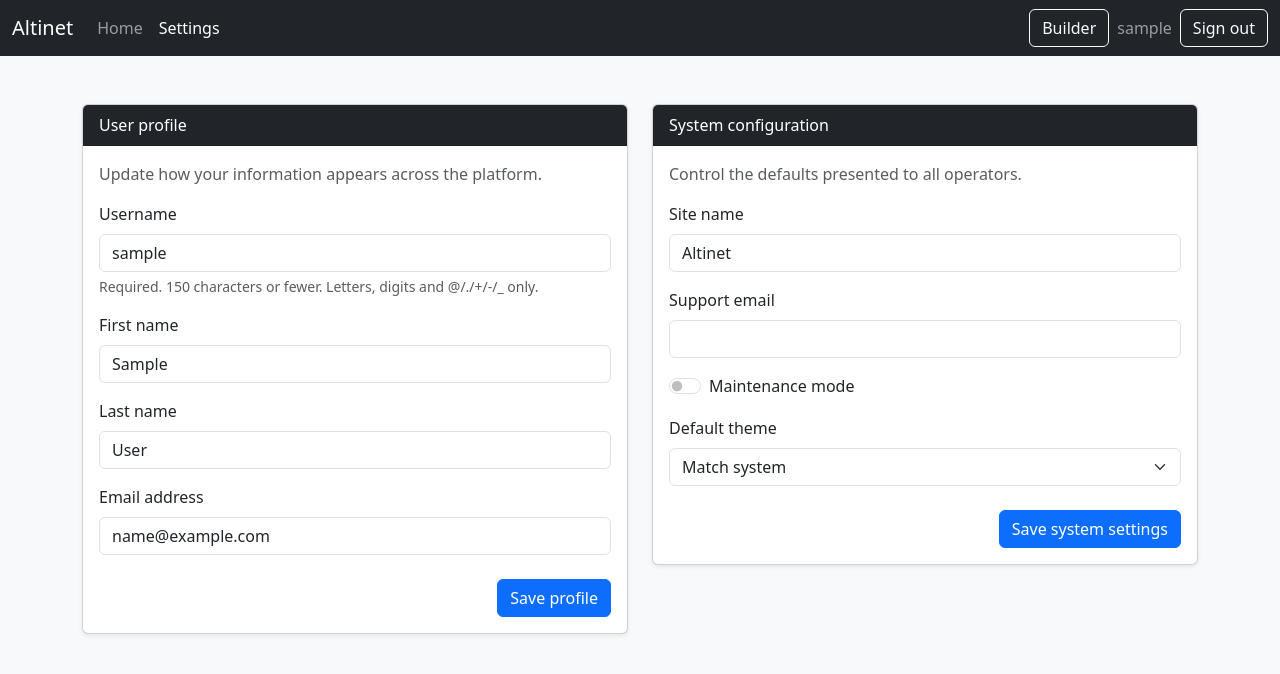
After one commit to malitech1/altinet, a Django app: page /settings/ in a window 1280 px wide. The commit adds this page. Shown: the top 674 px of the page. Run offline with Django 4.2, Linux system fonts and the light colour scheme; the visitor is signed in with stand-in values (Sample User, id 1); data comes from the database, SQL or seed files in the repository; parts of the project's set-up code (start-up, migrations or seed data) failed here and were passed over.

Commit message:
Add configurable settings page for web UI

```diff
--- a/backend/templates/web/base.html
+++ b/backend/templates/web/base.html
@@ -40,6 +40,16 @@
                 Home
               </a>
             </li>
+            {% if user.is_authenticated %}
+            <li class="nav-item">
+              <a
+                class="nav-link {% if request.resolver_match.url_name == 'settings' %}active{% endif %}"
+                href="{% url 'web:settings' %}"
+              >
+                Settings
+              </a>
+            </li>
+            {% endif %}
           </ul>
           <div class="d-flex align-items-center gap-2">
             {% if user.is_authenticated %}
@@ -58,6 +68,15 @@
     </nav>
 
     <main class="container my-5">
+      {% if messages %}
+      <div class="mb-4">
+        {% for message in messages %}
+        <div class="alert alert-{{ message.tags|default:'info' }}" role="alert">
+          {{ message }}
+        </div>
+        {% endfor %}
+      </div>
+      {% endif %}
       {% block content %}{% endblock %}
     </main>
 
--- /dev/null
+++ b/backend/templates/web/settings.html
@@ -0,0 +1,86 @@
+{% extends "web/base.html" %}
+{% block title %}Settings · Altinet{% endblock %}
+
+{% block content %}
+<div class="row g-4">
+  <div class="col-12 col-xl-6">
+    <div class="card shadow-sm">
+      <div class="card-header bg-dark text-white">User profile</div>
+      <div class="card-body">
+        <p class="text-muted">Update how your information appears across the platform.</p>
+        <form method="post" novalidate>
+          {% csrf_token %}
+          <div class="row g-3">
+            {% for field in user_form %}
+            <div class="col-12">
+              <label class="form-label" for="{{ field.id_for_label }}">{{ field.label }}</label>
+              {{ field }}
+              {% if field.help_text %}
+              <div class="form-text">{{ field.help_text }}</div>
+              {% endif %}
+              {% for error in field.errors %}
+              <div class="invalid-feedback d-block">{{ error }}</div>
+              {% endfor %}
+            </div>
+            {% endfor %}
+          </div>
+          <div class="mt-4 text-end">
+            <button class="btn btn-primary" name="save_user" type="submit">Save profile</button>
+          </div>
+        </form>
+      </div>
+    </div>
+  </div>
+  <div class="col-12 col-xl-6">
+    <div class="card shadow-sm">
+      <div class="card-header bg-dark text-white">System configuration</div>
+      <div class="card-body">
+        <p class="text-muted">Control the defaults presented to all operators.</p>
+        <form method="post" novalidate>
+          {% csrf_token %}
+          <div class="row g-3">
+            <div class="col-12">
+              <label class="form-label" for="{{ system_form.site_name.id_for_label }}">{{ system_form.site_name.label }}</label>
+              {{ system_form.site_name }}
+              {% for error in system_form.site_name.errors %}
+              <div class="invalid-feedback d-block">{{ error }}</div>
+              {% endfor %}
+            </div>
+            <div class="col-12">
+              <label class="form-label" for="{{ system_form.support_email.id_for_label }}">{{ system_form.support_email.label }}</label>
+              {{ system_form.support_email }}
+              {% if system_form.support_email.help_text %}
+              <div class="form-text">{{ system_form.support_email.help_text }}</div>
+              {% endif %}
+              {% for error in system_form.support_email.errors %}
+              <div class="invalid-feedback d-block">{{ error }}</div>
+              {% endfor %}
+            </div>
+            <div class="col-12">
+              <div class="form-check form-switch">
+                {{ system_form.maintenance_mode }}
+                <label class="form-check-label" for="{{ system_form.maintenance_mode.id_for_label }}">
+                  {{ system_form.maintenance_mode.label }}
+                </label>
+              </div>
+              {% for error in system_form.maintenance_mode.errors %}
+              <div class="invalid-feedback d-block">{{ error }}</div>
+              {% endfor %}
+            </div>
+            <div class="col-12">
+              <label class="form-label" for="{{ system_form.default_theme.id_for_label }}">{{ system_form.default_theme.label }}</label>
+              {{ system_form.default_theme }}
+              {% for error in system_form.default_theme.errors %}
+              <div class="invalid-feedback d-block">{{ error }}</div>
+              {% endfor %}
+            </div>
+          </div>
+          <div class="mt-4 text-end">
+            <button class="btn btn-primary" name="save_system" type="submit">Save system settings</button>
+          </div>
+        </form>
+      </div>
+    </div>
+  </div>
+</div>
+{% endblock %}
--- /dev/null
+++ b/backend/web/forms.py
@@ -0,0 +1,34 @@
+from __future__ import annotations
+
+from django import forms
+from django.contrib.auth import get_user_model
+
+from .models import SystemSettings
+
+
+class UserSettingsForm(forms.ModelForm):
+    """Allow authenticated users to update their core profile information."""
+
+    class Meta:
+        model = get_user_model()
+        fields = ["username", "first_name", "last_name", "email"]
+        widgets = {
+            "username": forms.TextInput(attrs={"class": "form-control"}),
+            "first_name": forms.TextInput(attrs={"class": "form-control"}),
+            "last_name": forms.TextInput(attrs={"class": "form-control"}),
+            "email": forms.EmailInput(attrs={"class": "form-control"}),
+        }
+
+
+class SystemSettingsForm(forms.ModelForm):
+    """Expose a curated subset of system configuration options."""
+
+    class Meta:
+        model = SystemSettings
+        fields = ["site_name", "support_email", "maintenance_mode", "default_theme"]
+        widgets = {
+            "site_name": forms.TextInput(attrs={"class": "form-control"}),
+            "support_email": forms.EmailInput(attrs={"class": "form-control"}),
+            "maintenance_mode": forms.CheckboxInput(attrs={"class": "form-check-input"}),
+            "default_theme": forms.Select(attrs={"class": "form-select"}),
+        }
--- /dev/null
+++ b/backend/web/models.py
@@ -0,0 +1,37 @@
+from __future__ import annotations
+
+from django.db import models
+
+
+class SystemSettings(models.Model):
+    """Singleton model storing operator-adjustable settings exposed in the UI."""
+
+    THEME_CHOICES = [
+        ("light", "Light"),
+        ("dark", "Dark"),
+        ("system", "Match system"),
+    ]
+
+    site_name = models.CharField(max_length=120, default="Altinet")
+    support_email = models.EmailField(blank=True)
+    maintenance_mode = models.BooleanField(default=False)
+    default_theme = models.CharField(max_length=20, choices=THEME_CHOICES, default="system")
+
+    updated_at = models.DateTimeField(auto_now=True)
+
+    class Meta:
+        verbose_name = "System settings"
+        verbose_name_plural = "System settings"
+
+    def __str__(self) -> str:  # pragma: no cover - human readable representation
+        return "System configuration"
+
+    def save(self, *args, **kwargs):
+        # Force a single instance row. pk=1 is sufficient for our lightweight needs.
+        self.pk = 1
+        super().save(*args, **kwargs)
+
+    @classmethod
+    def load(cls) -> "SystemSettings":
+        obj, _ = cls.objects.get_or_create(pk=1)
+        return obj
--- a/backend/web/urls.py
+++ b/backend/web/urls.py
@@ -9,4 +9,5 @@ app_name = "web"
 urlpatterns = [
     path("", views.home, name="home"),
     path("builder/", views.builder, name="builder"),
+    path("settings/", views.settings_view, name="settings"),
 ]
--- a/backend/web/views.py
+++ b/backend/web/views.py
@@ -1,8 +1,12 @@
 from __future__ import annotations
 
 from django.conf import settings
+from django.contrib import messages
 from django.contrib.auth.decorators import login_required
-from django.shortcuts import render
+from django.shortcuts import redirect, render
+
+from .forms import SystemSettingsForm, UserSettingsForm
+from .models import SystemSettings
 
 
 @login_required
@@ -21,3 +25,43 @@ def home(request):
 def builder(request):
     """Display the interactive home builder canvas."""
     return render(request, "web/builder.html")
+
+
+@login_required
+def settings_view(request):
+    """Allow operators to manage personal and core system settings."""
+
+    user_form = UserSettingsForm(
+        request.POST or None,
+        instance=request.user,
+        prefix="user",
+    )
+    system_settings = SystemSettings.load()
+    system_form = SystemSettingsForm(
+        request.POST or None,
+        instance=system_settings,
+        prefix="system",
+    )
+
+    if request.method == "POST":
+        if "save_user" in request.POST:
+            if user_form.is_valid():
+                user_form.save()
+                messages.success(request, "Your profile information has been updated.")
+                return redirect("web:settings")
+            messages.error(request, "Please correct the errors in your profile details.")
+        elif "save_system" in request.POST:
+            if system_form.is_valid():
+                system_form.save()
+                messages.success(request, "System settings saved successfully.")
+                return redirect("web:settings")
+            messages.error(request, "Please correct the highlighted system settings.")
+
+    return render(
+        request,
+        "web/settings.html",
+        {
+            "user_form": user_form,
+            "system_form": system_form,
+        },
+    )
```
Also changed, not shown: backend/web/tests/test_views.py (+61 -0 lines), backend/web/migrations/0001_initial.py (added), backend/web/migrations/__init__.py (added).
